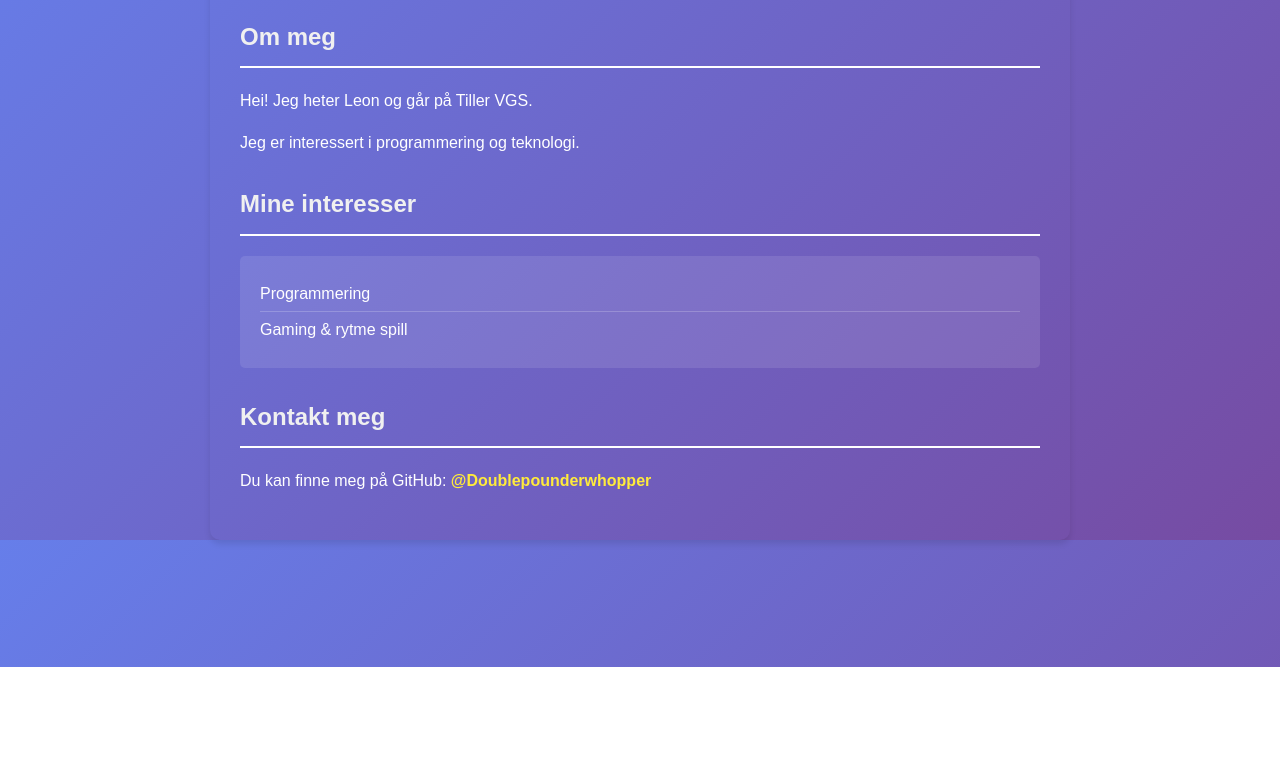
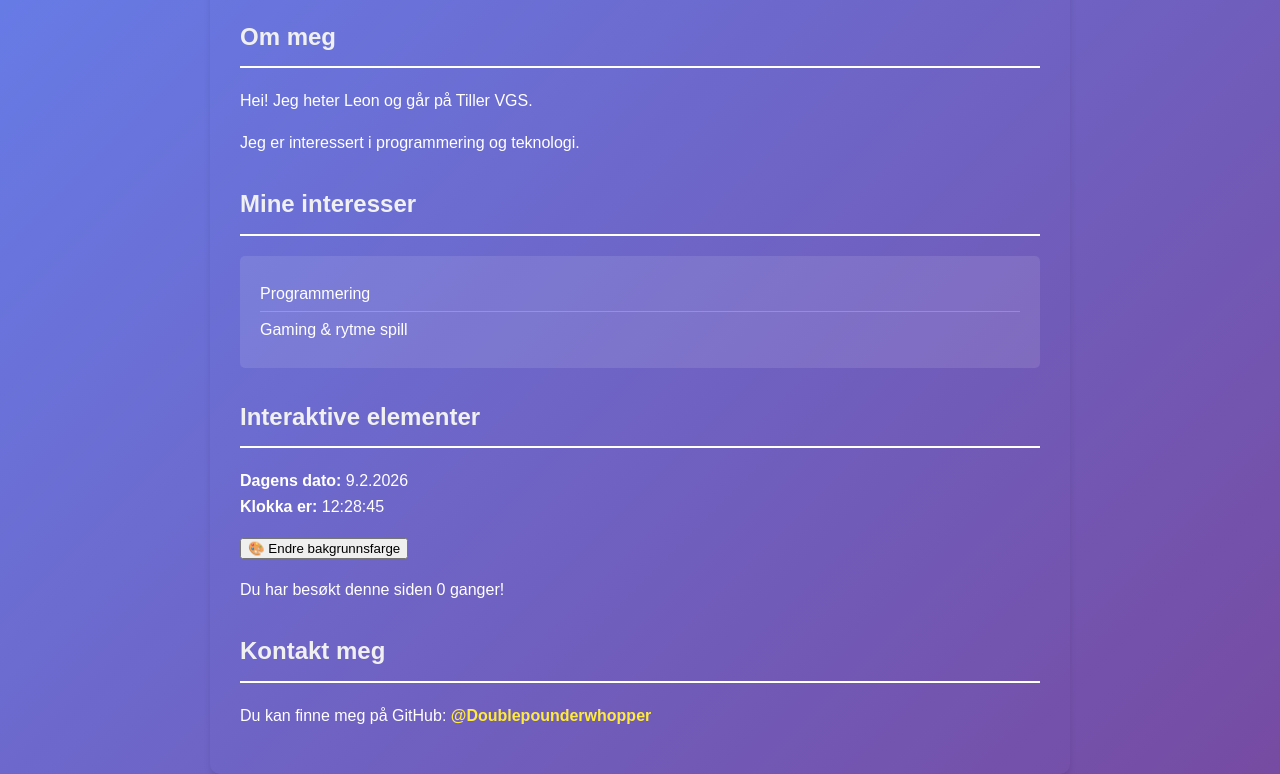
Before and after one commit to Doublepounderwhopper/Doublepounderwhopper.github.io, a plain HTML site: page index.html in a window 1280 px wide. Shown: the part 133-907 px from the top of the page. Before the commit the page ends 800 px from the top, so only its background shows below. Drawn offline with Linux system fonts and the light colour scheme.

Commit message:
Update index.html

```diff
--- a/index.html
+++ b/index.html
@@ -19,6 +19,19 @@
         <li>Gaming & rytme spill</li>
     </ul>
 
+    <!--Interaktive elementer -->
+    <h2>Interaktive elementer</h2>
+
+    <div id="klokke"></div>
+
+    <p>
+        <button id="endre farge">🎨 Endre bakgrunnsfarge</button>
+    </p>
+
+    <p id="melding" style="display: none; background-color: rgba(255,255,255,0.2); padding: 10px; border-radius: 5px; text-align: center;"></p>
+
+    <p>Du har besøkt denne siden <span id="besøksteller">0</span> ganger!</p>
+
     <h2>Kontakt meg</h2>
     <p>Du kan finne meg på GitHub: <a href="https://github.com/Doublepounderwhopper">@Doublepounderwhopper</a></p>
 </body>
```
